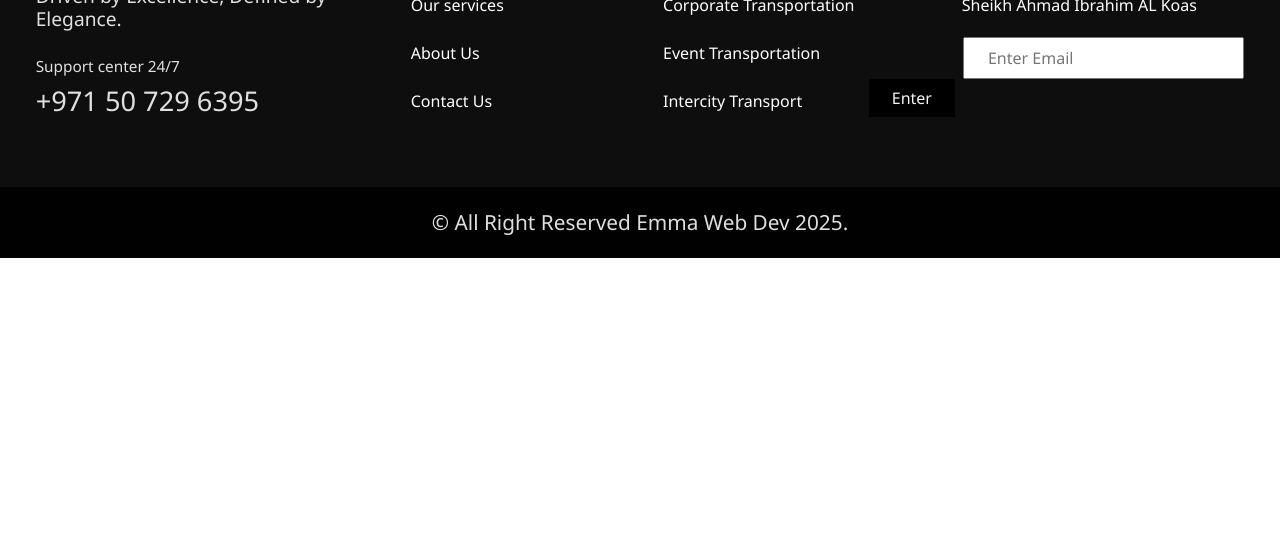
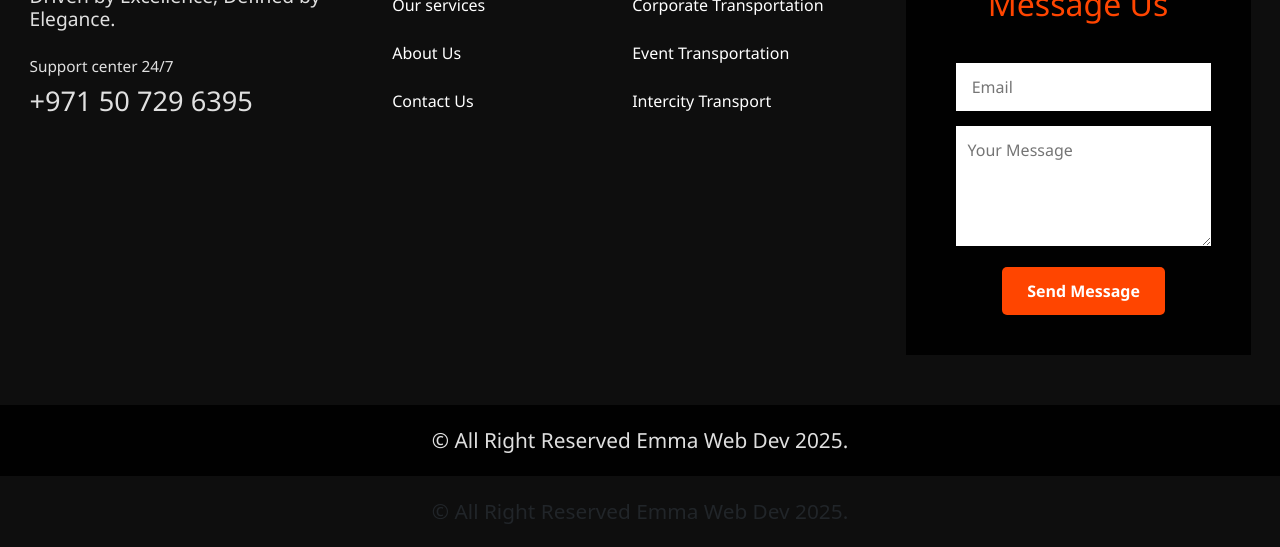
Before and after one commit to EmmyFrontendDev/Web-Dev2, a plain HTML site: page index.html in a window 1280 px wide. Shown: the part 4452-4999 px from the top of the page. Before the commit the page ends 4710 px from the top, so only its background shows below. Drawn offline with nearby package versions, Linux system fonts and the light colour scheme.

Commit message:
Update index.html

```diff
--- a/index.html
+++ b/index.html
@@ -18,6 +18,7 @@
     <link rel="shortcut icon" href="images/logo5.png" type="image/x-icon">
     <link rel="stylesheet" href="bootstrap/bootstrap.min.css">
     <link href="https://cdn.jsdelivr.net/npm/bootstrap@5.3.0/dist/css/bootstrap.min.css" rel="stylesheet">
+    <link href="https://cdn.jsdelivr.net/npm/bootstrap@5.3.8/dist/js/bootstrap.bundle.min.js" rel="stylesheet">
 
     <link rel="stylesheet" href="css/all.min.css">
     <link rel="stylesheet" href="css/index.css">
@@ -339,13 +340,34 @@
             </div>
             <div class="connect">
                 <h2 style="padding-bottom: 10px; padding-left: 10px;">Let's Connect</h2>
-                <a href="">support@chauffeur.com</a><br><br>
-                <a href="">Sheikh Ahmad Ibrahim AL Koas <br> </a>
-                <form action="" method="post">
-                    <label for="email"></label>
-                    <input type="email" name="email" id="name" placeholder="Enter Email" required>
-                    <button type="submit">Enter</button>
-                </form>
+            <div style="max-width: 600px; margin: auto; text-align: center; align-items: center;
+                 background-color: rgb(0, 0, 0, 0.945); padding: 40px 40px;">
+                 <h2 style="color: orangered; margin-bottom: 20px;">Message Us</h2>
+                 <form method="post" action="https://formspree.io/f/mpwywgaw">
+            <div style="margin-bottom: 15px;">
+                 <input type="email" name="email" placeholder=" Email"
+                        style="width: 100%; padding: 12px; border: none; ">
+            </div>
+
+            <div style="margin-bottom: 15px;">
+                 <textarea name="message" placeholder="Your Message" rows="4"
+                           style="width: 100%; padding: 12px; border: none; "></textarea>
+            </div>
+
+            <button type="submit"
+                    style="background: orangered; color: white; border: none; padding: 12px 25px; border-radius: 5px; cursor: pointer; font-weight: bold; margin-left: 1px;">
+                    Send Message
+            </button>
+     </form>
+  </div>
+
+            </div>
+        </div>
+        <div class="jkl">
+             &copy; All Right Reserved Emma Web Dev 2025.
+        </div>
+
+     </footer>
             </div>
         </div>
         <div class="jkl">
```
